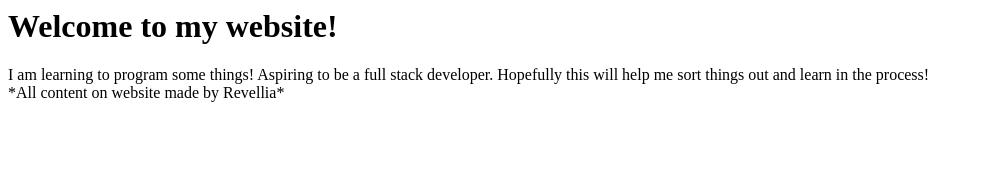
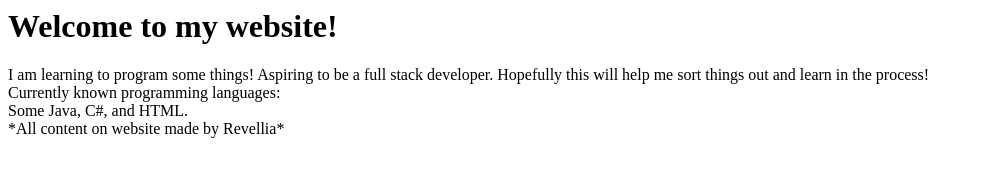
Before and after one commit to Revellia/revellia.github.io, a plain HTML site: page index.html in a window 1280 px wide. Shown: the whole page, without its empty margins (0-983 px from the left). Drawn offline with Linux system fonts and the light colour scheme.

Commit message:
Update index.html

```diff
--- a/index.html
+++ b/index.html
@@ -1,7 +1,14 @@
 <html>
 <body>
-    <h1>Welcome to my website!</h1>
-    I am learning to program some things! Aspiring to be a full stack developer. Hopefully this will help me sort things out and learn in the process!
-    <footer>*All content on website made by Revellia*</footer>
+    <div id="PageTop">
+      <h1>Welcome to my website!</h1>
+      I am learning to program some things! Aspiring to be a full stack developer.
+      Hopefully this will help me sort things out and learn in the process!
+      <br>
+      Currently known programming languages:
+      <br>Some Java, C#, and HTML.
+      <br>
+      <footer>*All content on website made by Revellia*</footer>
+    </div>
 </body>
 </html>
```
